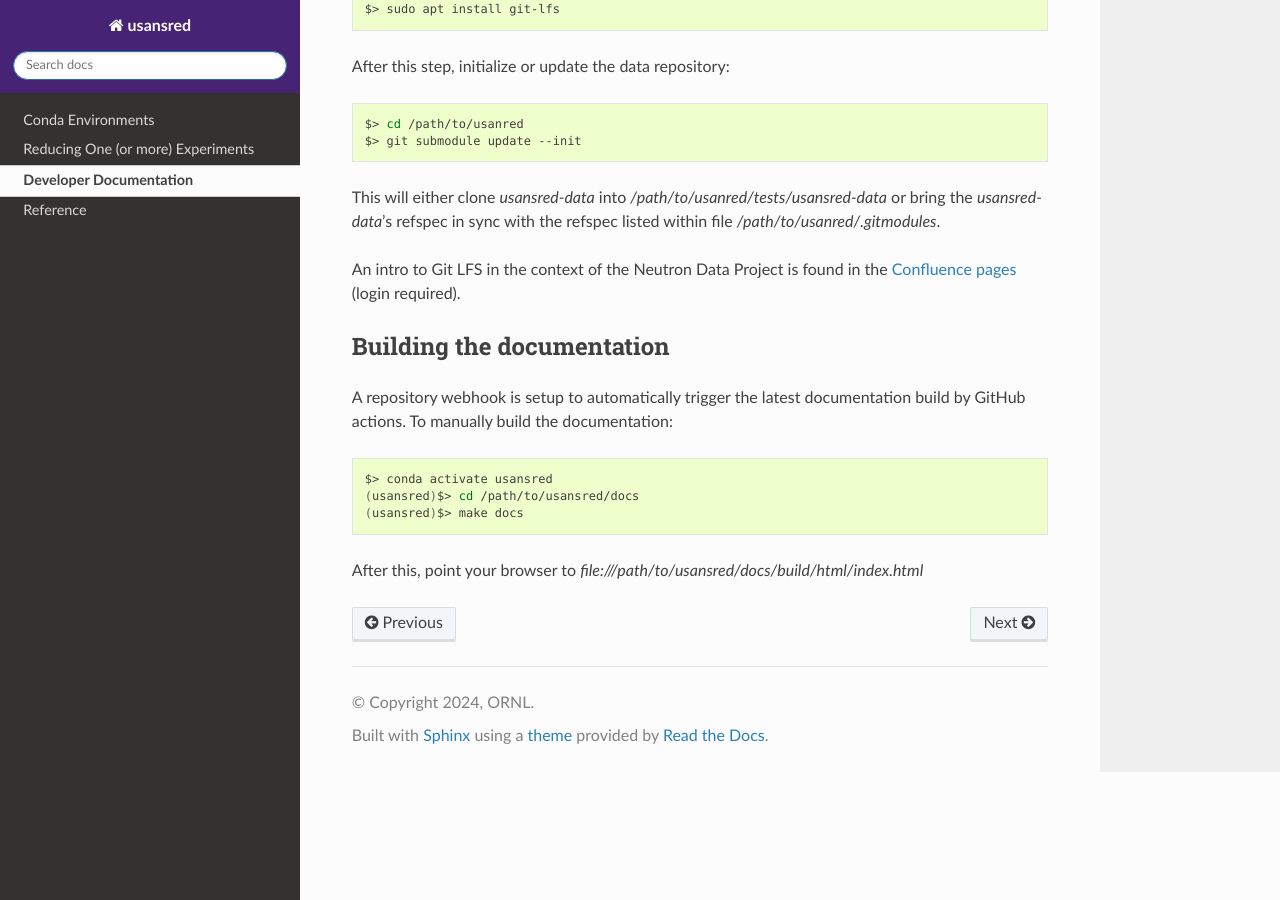
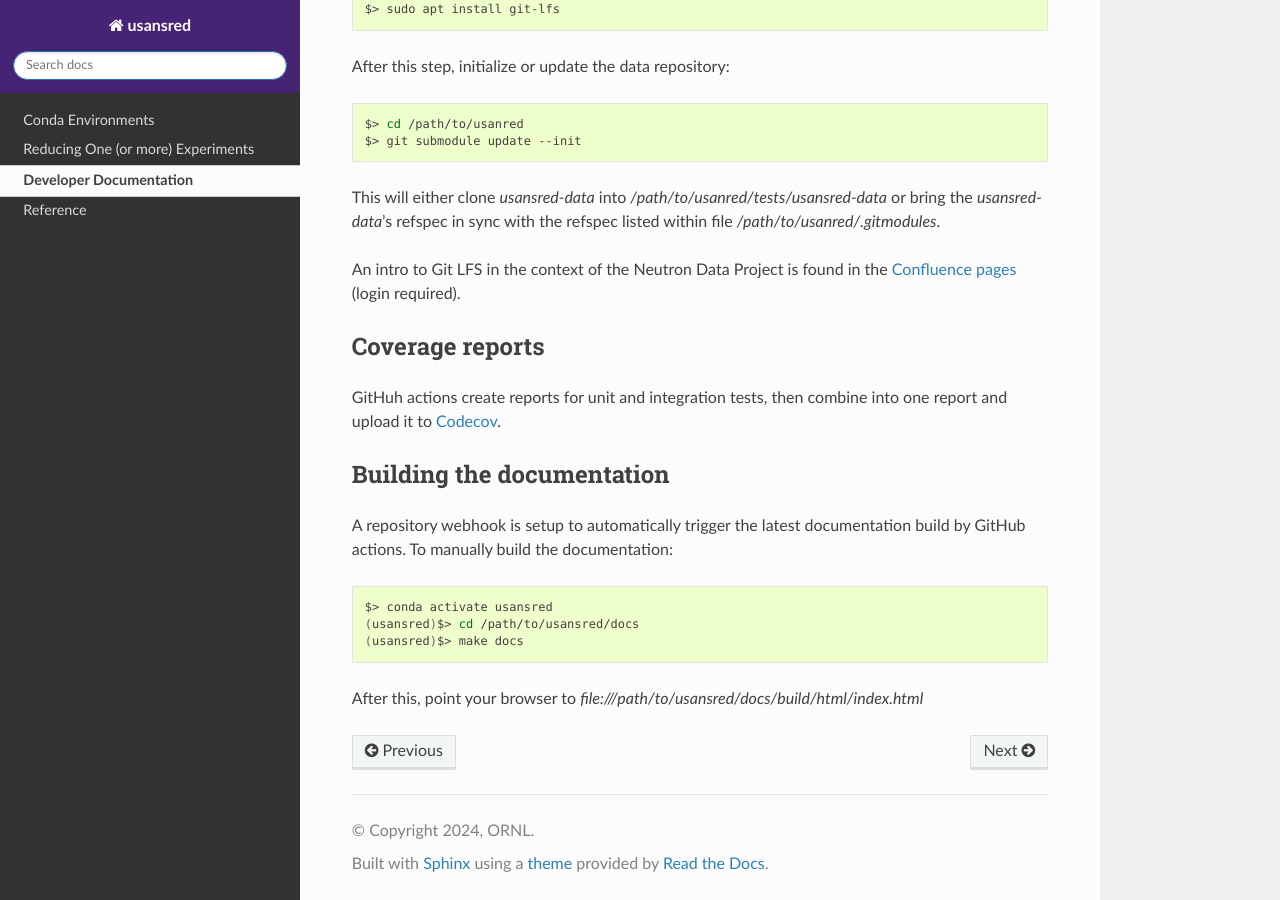
Before and after one commit to neutrons/usansred, a Sphinx documentation site: the page built from docs/source/developer/developer.rst, in a window 1280 px wide and 900 px high, scrolled down 945 px. Built offline with Sphinx 7.4.7 and the Read the Docs theme 2.0.0, drawn with Linux system fonts in a browser that asks for light colours; the version number could not be read and is left out.

Commit message:
updated docs
Signed-off-by: Jose Borreguero <borreguero@gmail.com>

```diff
--- a/docs/source/developer/developer.rst
+++ b/docs/source/developer/developer.rst
@@ -61,7 +61,11 @@ An intro to Git LFS in the context of the Neutron Data Project is found in the
 (login required).
 
 
+Coverage reports
+----------------
 
+GitHuh actions create reports for unit and integration tests, then combine into one report and upload it to
+`Codecov <https://app.codecov.io/gh/neutrons/usansred>`_.
 
 
 Building the documentation
```
